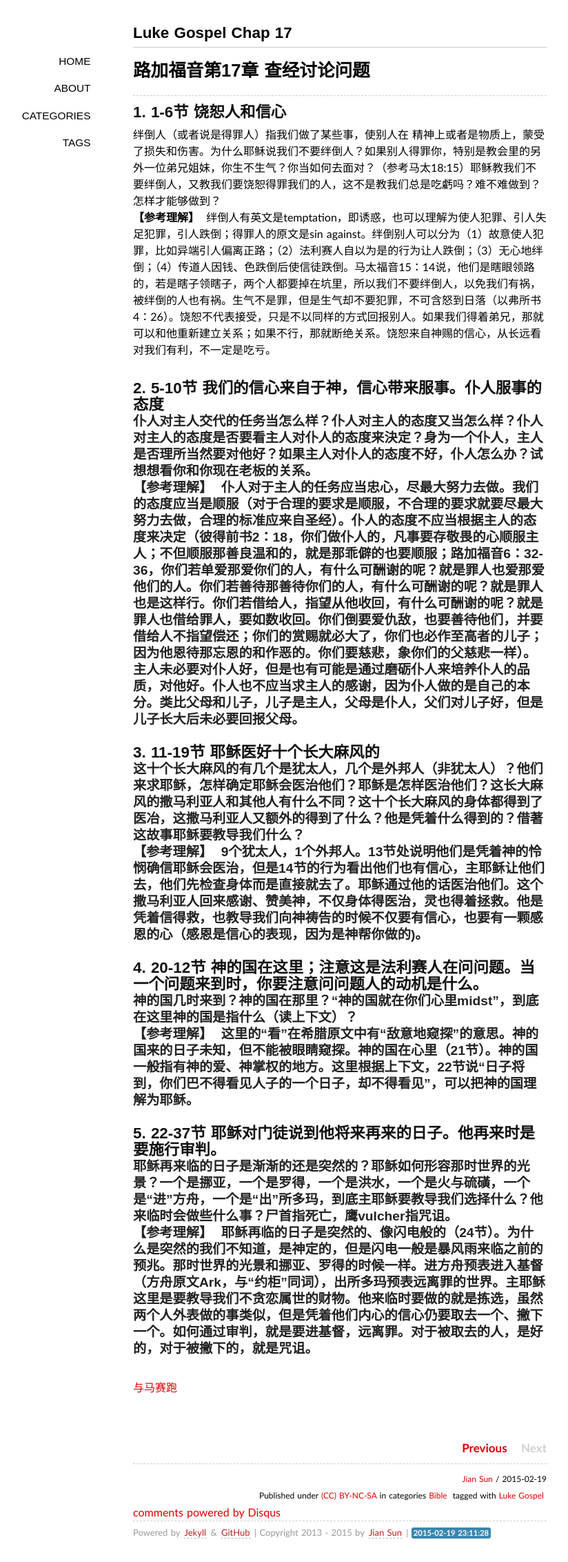
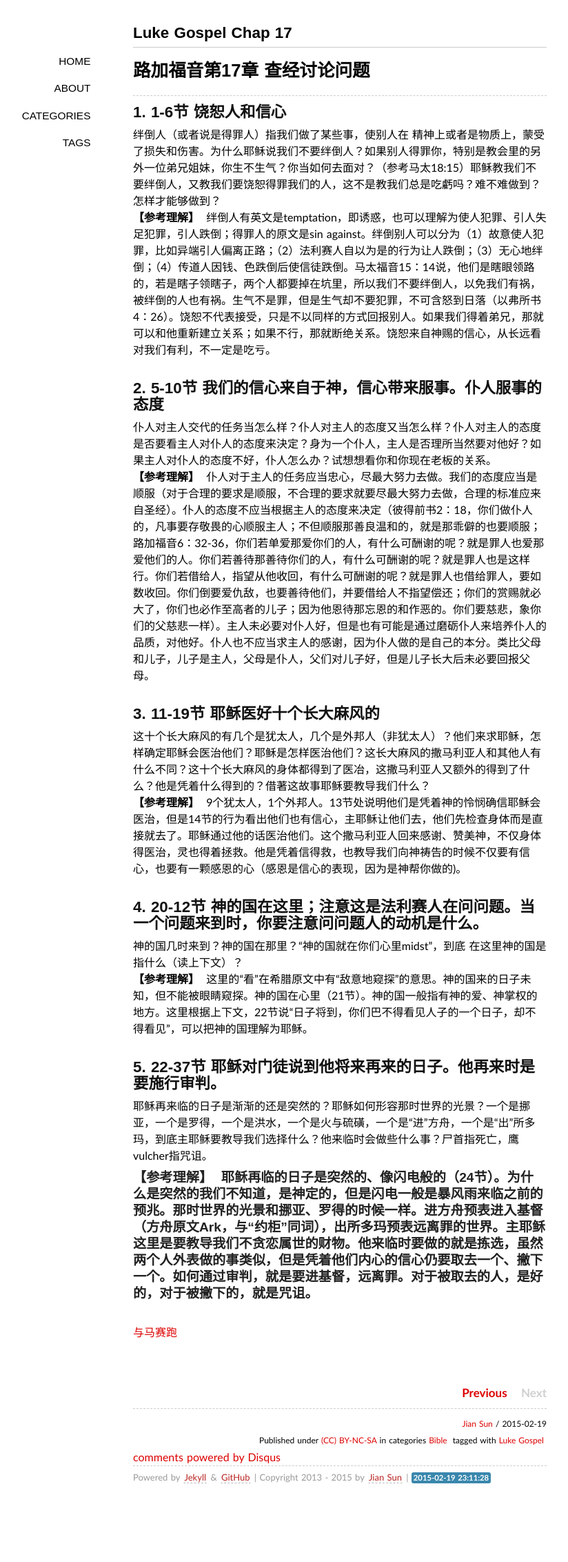
Before and after one commit to sjsprecious/sjsprecious.github.io, a Jekyll site: the page built from _posts/2015-02-19-LUKE-GOSPEL-CHAP-17.md, in a window 1280 px wide. Shown: the whole page at 69% size, without its empty margins (147-971 px from the left). Built offline with Jekyll 4.4.1, drawn with Linux system fonts in a browser that asks for light colours; some web fonts are replaced; comment, search, counter and statistics services are not loaded; after the commit the page ends 2184 px from its top, so only the background shows below that.

```diff
--- a/_posts/2015-02-19-LUKE-GOSPEL-CHAP-17.md
+++ b/_posts/2015-02-19-LUKE-GOSPEL-CHAP-17.md
@@ -16,26 +16,20 @@ tags:
 **【参考理解】** &nbsp;绊倒人有英文是temptation，即诱惑，也可以理解为使人犯罪、引人失足犯罪，引人跌倒；得罪人的原文是sin against。绊倒别人可以分为（1）故意使人犯罪，比如异端引人偏离正路；（2）法利赛人自以为是的行为让人跌倒；（3）无心地绊倒；（4）传道人因钱、色跌倒后使信徒跌倒。马太福音15：14说，他们是瞎眼领路的，若是瞎子领瞎子，两个人都要掉在坑里，所以我们不要绊倒人，以免我们有祸，被绊倒的人也有祸。生气不是罪，但是生气却不要犯罪，不可含怒到日落（以弗所书4：26）。饶恕不代表接受，只是不以同样的方式回报别人。如果我们得着弟兄，那就可以和他重新建立关系；如果不行，那就断绝关系。饶恕来自神赐的信心，从长远看对我们有利，不一定是吃亏。<br><br>
 
 ## 2. 5-10节  我们的信心来自于神，信心带来服事。仆人服事的态度<br>
-
-### 仆人对主人交代的任务当怎么样？仆人对主人的态度又当怎么样？仆人对主人的态度是否要看主人对仆人的态度来決定？身为一个仆人，主人是否理所当然要对他好？如果主人对仆人的态度不好，仆人怎么办？试想想看你和你现在老板的关系。<br>
-
-### **【参考理解】** &nbsp;仆人对于主人的任务应当忠心，尽最大努力去做。我们的态度应当是顺服（对于合理的要求是顺服，不合理的要求就要尽最大努力去做，合理的标准应来自圣经）。仆人的态度不应当根据主人的态度来决定（彼得前书2：18，你们做仆人的，凡事要存敬畏的心顺服主人；不但顺服那善良温和的，就是那乖僻的也要顺服；路加福音6：32-36，你们若单爱那爱你们的人，有什么可酬谢的呢？就是罪人也爱那爱他们的人。你们若善待那善待你们的人，有什么可酬谢的呢？就是罪人也是这样行。你们若借给人，指望从他收回，有什么可酬谢的呢？就是罪人也借给罪人，要如数收回。你们倒要爱仇敌，也要善待他们，并要借给人不指望偿还；你们的赏赐就必大了，你们也必作至高者的儿子；因为他恩待那忘恩的和作恶的。你们要慈悲，象你们的父慈悲一样）。主人未必要对仆人好，但是也有可能是通过磨砺仆人来培养仆人的品质，对他好。仆人也不应当求主人的感谢，因为仆人做的是自己的本分。类比父母和儿子，儿子是主人，父母是仆人，父们对儿子好，但是儿子长大后未必要回报父母。<br><br>
+仆人对主人交代的任务当怎么样？仆人对主人的态度又当怎么样？仆人对主人的态度是否要看主人对仆人的态度来決定？身为一个仆人，主人是否理所当然要对他好？如果主人对仆人的态度不好，仆人怎么办？试想想看你和你现在老板的关系。<br>
+**【参考理解】** &nbsp;仆人对于主人的任务应当忠心，尽最大努力去做。我们的态度应当是顺服（对于合理的要求是顺服，不合理的要求就要尽最大努力去做，合理的标准应来自圣经）。仆人的态度不应当根据主人的态度来决定（彼得前书2：18，你们做仆人的，凡事要存敬畏的心顺服主人；不但顺服那善良温和的，就是那乖僻的也要顺服；路加福音6：32-36，你们若单爱那爱你们的人，有什么可酬谢的呢？就是罪人也爱那爱他们的人。你们若善待那善待你们的人，有什么可酬谢的呢？就是罪人也是这样行。你们若借给人，指望从他收回，有什么可酬谢的呢？就是罪人也借给罪人，要如数收回。你们倒要爱仇敌，也要善待他们，并要借给人不指望偿还；你们的赏赐就必大了，你们也必作至高者的儿子；因为他恩待那忘恩的和作恶的。你们要慈悲，象你们的父慈悲一样）。主人未必要对仆人好，但是也有可能是通过磨砺仆人来培养仆人的品质，对他好。仆人也不应当求主人的感谢，因为仆人做的是自己的本分。类比父母和儿子，儿子是主人，父母是仆人，父们对儿子好，但是儿子长大后未必要回报父母。<br><br>
 
 ## 3. 11-19节  耶稣医好十个长大麻风的<br>
-
-### 这十个长大麻风的有几个是犹太人，几个是外邦人（非犹太人）？他们来求耶稣，怎样确定耶稣会医治他们？耶稣是怎样医治他们？这长大麻风的撒马利亚人和其他人有什么不同？这十个长大麻风的身体都得到了医冶，这撒马利亚人又额外的得到了什么？他是凭着什么得到的？借著这故事耶稣要教导我们什么？<br>
-
-### **【参考理解】** &nbsp;9个犹太人，1个外邦人。13节处说明他们是凭着神的怜悯确信耶稣会医治，但是14节的行为看出他们也有信心，主耶稣让他们去，他们先检查身体而是直接就去了。耶稣通过他的话医治他们。这个撒马利亚人回来感谢、赞美神，不仅身体得医治，灵也得着拯救。他是凭着信得救，也教导我们向神祷告的时候不仅要有信心，也要有一颗感恩的心（感恩是信心的表现，因为是神帮你做的)。<br><br>
+这十个长大麻风的有几个是犹太人，几个是外邦人（非犹太人）？他们来求耶稣，怎样确定耶稣会医治他们？耶稣是怎样医治他们？这长大麻风的撒马利亚人和其他人有什么不同？这十个长大麻风的身体都得到了医冶，这撒马利亚人又额外的得到了什么？他是凭着什么得到的？借著这故事耶稣要教导我们什么？<br>
+**【参考理解】** &nbsp;9个犹太人，1个外邦人。13节处说明他们是凭着神的怜悯确信耶稣会医治，但是14节的行为看出他们也有信心，主耶稣让他们去，他们先检查身体而是直接就去了。耶稣通过他的话医治他们。这个撒马利亚人回来感谢、赞美神，不仅身体得医治，灵也得着拯救。他是凭着信得救，也教导我们向神祷告的时候不仅要有信心，也要有一颗感恩的心（感恩是信心的表现，因为是神帮你做的)。<br><br>
 
 ## 4. 20-12节  神的国在这里；注意这是法利赛人在问问题。当一个问题来到时，你要注意问问题人的动机是什么。<br>
-
-### 神的国几时来到？神的国在那里？“神的国就在你们心里midst”，到底 在这里神的国是指什么（读上下文）？<br>
-
-### **【参考理解】** &nbsp;这里的“看”在希腊原文中有“敌意地窥探”的意思。神的国来的日子未知，但不能被眼睛窥探。神的国在心里（21节）。神的国一般指有神的爱、神掌权的地方。这里根据上下文，22节说“日子将到，你们巴不得看见人子的一个日子，却不得看见”，可以把神的国理解为耶稣。<br><br>
+神的国几时来到？神的国在那里？“神的国就在你们心里midst”，到底 在这里神的国是指什么（读上下文）？<br>
+**【参考理解】** &nbsp;这里的“看”在希腊原文中有“敌意地窥探”的意思。神的国来的日子未知，但不能被眼睛窥探。神的国在心里（21节）。神的国一般指有神的爱、神掌权的地方。这里根据上下文，22节说“日子将到，你们巴不得看见人子的一个日子，却不得看见”，可以把神的国理解为耶稣。<br><br>
 
 ## 5. 22-37节  耶稣对门徒说到他将来再来的日子。他再来时是要施行审判。<br>
 
-### 耶稣再来临的日子是渐渐的还是突然的？耶稣如何形容那时世界的光景？一个是挪亚，一个是罗得，一个是洪水，一个是火与硫磺，一个是“进”方舟，一个是“出”所多玛，到底主耶稣要教导我们选择什么？他来临时会做些什么事？尸首指死亡，鹰vulcher指咒诅。<br>
+耶稣再来临的日子是渐渐的还是突然的？耶稣如何形容那时世界的光景？一个是挪亚，一个是罗得，一个是洪水，一个是火与硫磺，一个是“进”方舟，一个是“出”所多玛，到底主耶稣要教导我们选择什么？他来临时会做些什么事？尸首指死亡，鹰vulcher指咒诅。<br>
 
 ### **【参考理解】** &nbsp;耶稣再临的日子是突然的、像闪电般的（24节）。为什么是突然的我们不知道，是神定的，但是闪电一般是暴风雨来临之前的预兆。那时世界的光景和挪亚、罗得的时候一样。进方舟预表进入基督（方舟原文Ark，与“约柜”同词），出所多玛预表远离罪的世界。主耶稣这里是要教导我们不贪恋属世的财物。他来临时要做的就是拣选，虽然两个人外表做的事类似，但是凭着他们内心的信心仍要取去一个、撇下一个。如何通过审判，就是要进基督，远离罪。对于被取去的人，是好的，对于被撇下的，就是咒诅。<br><br>
 
```
